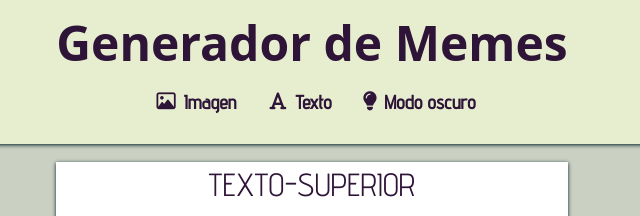
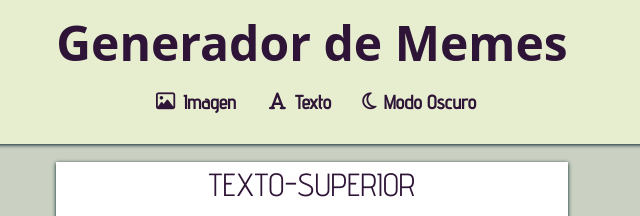
Before and after one commit to romicons/Meme-Generator, a website: page index.html in a window 1280 px wide. Shown: the top 216 px of the page, 136-776 px from the left. Drawn offline with nearby package versions, Linux system fonts and the light colour scheme; a web font is replaced by a local one.

Commit message:
Changed the button of dark/light mode.

```diff
--- a/functions.js
+++ b/functions.js
@@ -32,11 +32,13 @@ let darkMode = localStorage.getItem('darkMode') === 'true';
 const enableDarkMode = () => {
     document.body.classList.add('darkmode');
     localStorage.setItem('darkMode', true);
+    document.querySelector('#btn-darkmode').innerHTML = '<i class="fa-regular fa-sun btn-icon"></i> Modo Claro';
 }
 
 const disableDarkMode = () => {
     document.body.classList.remove('darkmode');
     localStorage.setItem('darkMode', false);
+    document.querySelector('#btn-darkmode').innerHTML = '<i class="fa-regular fa-moon btn-icon"></i> Modo Oscuro';
 }
 
 /*********************FUNCTIONS OF THE IMAGE MENU*************************/
--- a/index.html
+++ b/index.html
@@ -31,8 +31,8 @@
                 Texto
             </button>
             <button id="btn-darkmode" class="custom-btn" type="button" tabindex="3">
-                <i class="fa-solid fa-lightbulb btn-icon"></i>
-                Modo oscuro
+                <i class="fa-regular fa-moon btn-icon"></i>
+                Modo Oscuro
             </button>
         </nav>
     </header>
--- a/main.js
+++ b/main.js
@@ -24,6 +24,7 @@ darkModeToggle.addEventListener('click', () => {
 //    DOWNLOAD YOUR MEME
 
 document.getElementById("btn-download").addEventListener("click", downloadMeme);
+
 //                IMAGE MENU EVENTS
 
 //    ADD AN IMG FROM YOUR DEVICE
```
